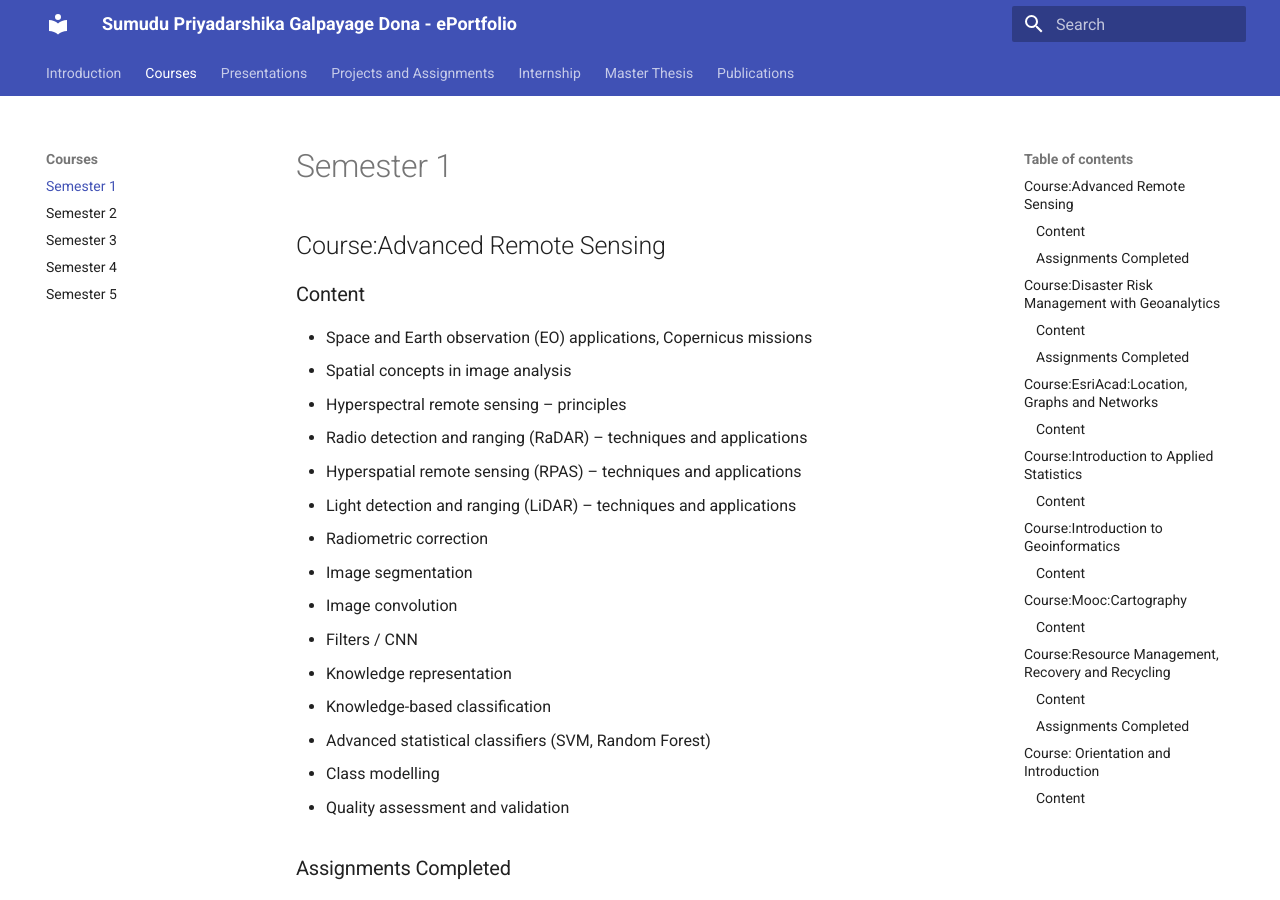
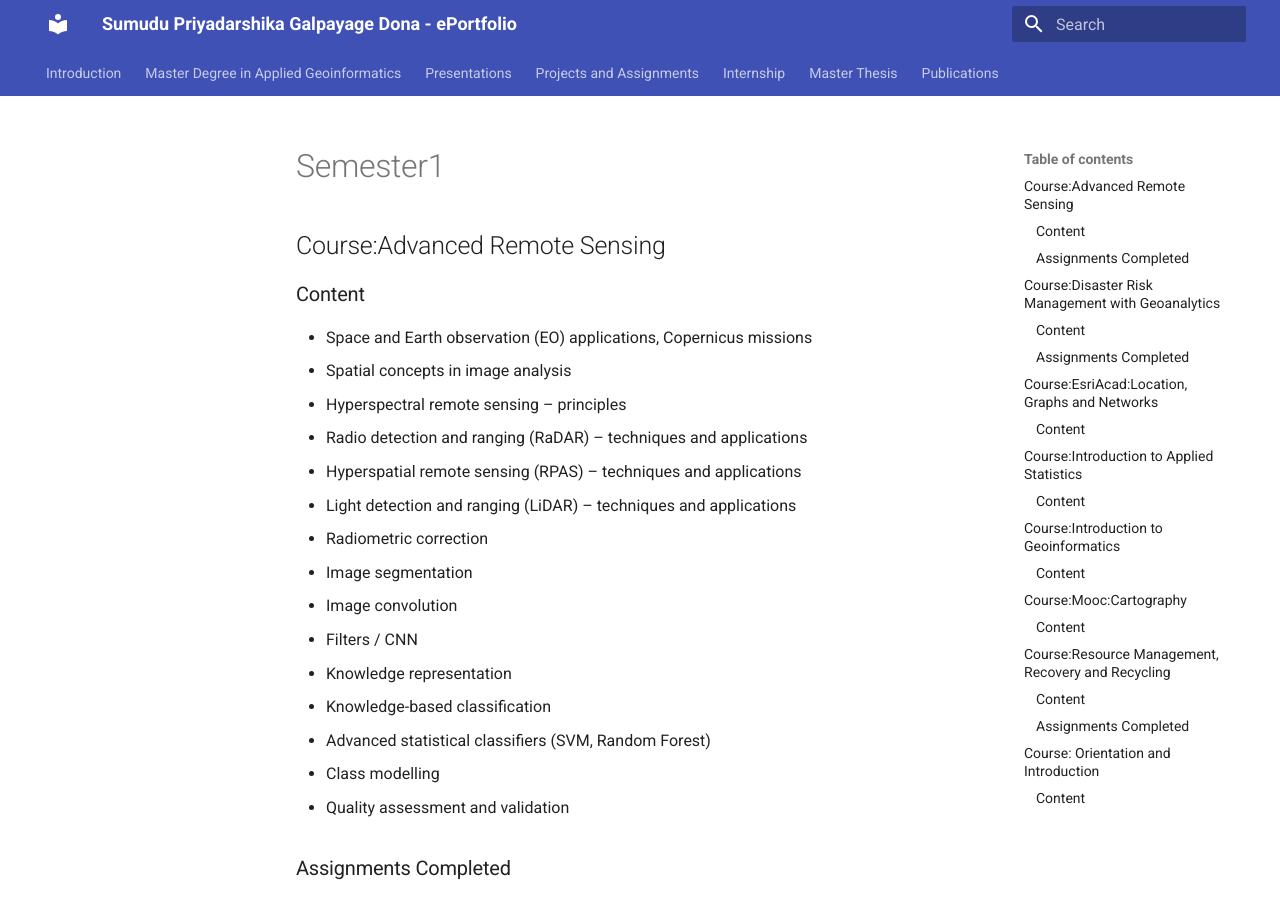
Before and after one commit to Sumudu-Galpaya/ePortfolio, an MkDocs documentation site: the page built from docs/subjects/semester1.md, in a window 1280 px wide and 900 px high. Built offline with MkDocs 1.6.1 and Material for MkDocs 9.7.7, drawn with Linux system fonts in a browser that asks for light colours.

Commit message:
update website

```diff
--- a/mkdocs.yml
+++ b/mkdocs.yml
@@ -9,12 +9,14 @@
 
 nav:
   - Introduction: index.md
-  - Courses:
-      - Semester 1: subjects/semester1.md
-      - Semester 2: subjects/semester2.md
-      - Semester 3: subjects/semester3.md
-      - Semester 4: subjects/semester4.md
-      - Semester 5: subjects/semester5.md
+  - Master Degree in Applied Geoinformatics:
+      - Module 11: subjects/module11.md
+      - Module 12: subjects/module12.md
+      - Module 13: subjects/module13.md
+      - Module 14: subjects/module14.md
+      - Module 15: subjects/module15.md
+      - Module 16: subjects/module16.md
+      - Module 17: subjects/module17.md
   - Presentations: projects/presentations.md
   - Projects and Assignments: projects/index.md
   - Internship: projects/internship.md
```
